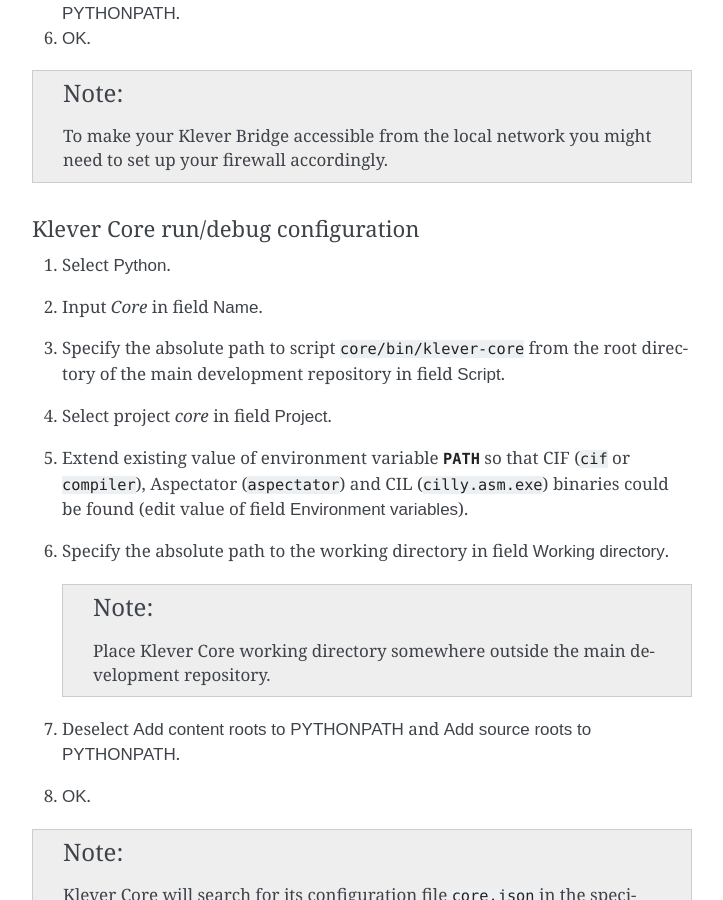
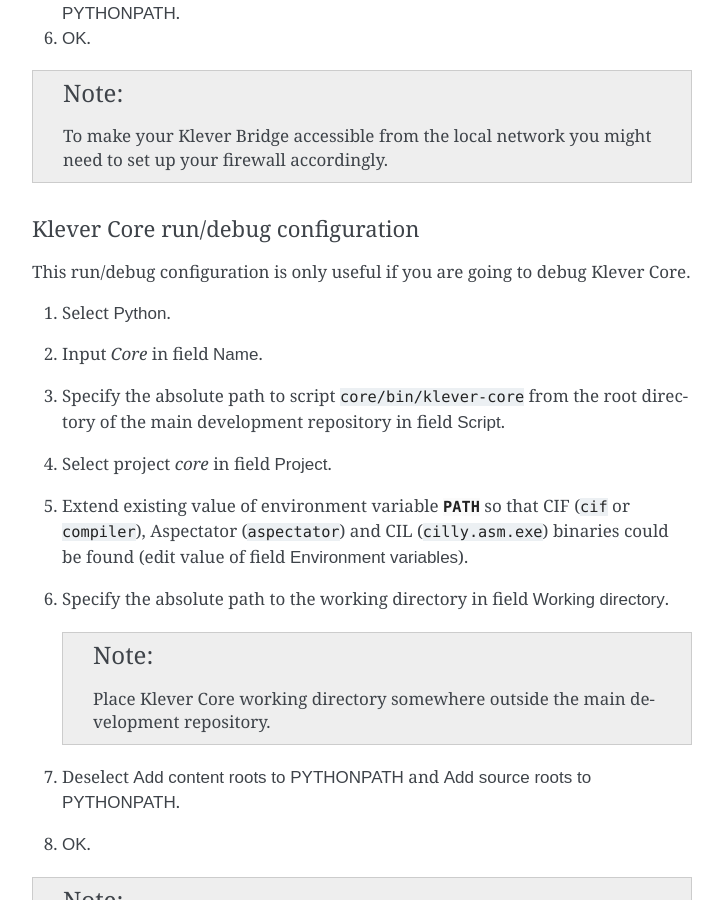
Before and after one commit to ldv-klever/klever, a Sphinx documentation site: the page built from docs/dev.rst, in a window 1280 px wide and 900 px high, scrolled down 4417 px. Shown: the whole window, without its empty margins (388-1111 px from the left). Built offline with Sphinx 7.4.7, drawn with Linux system fonts in a browser that asks for light colours.

Commit message:
Add note about usefulness of Klever Core run/debug configuration

```diff
--- a/docs/dev.rst
+++ b/docs/dev.rst
@@ -160,6 +160,8 @@
 Klever Core run/debug configuration
 """""""""""""""""""""""""""""""""""
 
+This run/debug configuration is only useful if you are going to debug Klever Core.
+
 #. Select :menuselection:`Python`.
 #. Input *Core* in field :guilabel:`Name`.
 #. Specify the absolute path to script :file:`core/bin/klever-core` from the root directory of the main development
```
